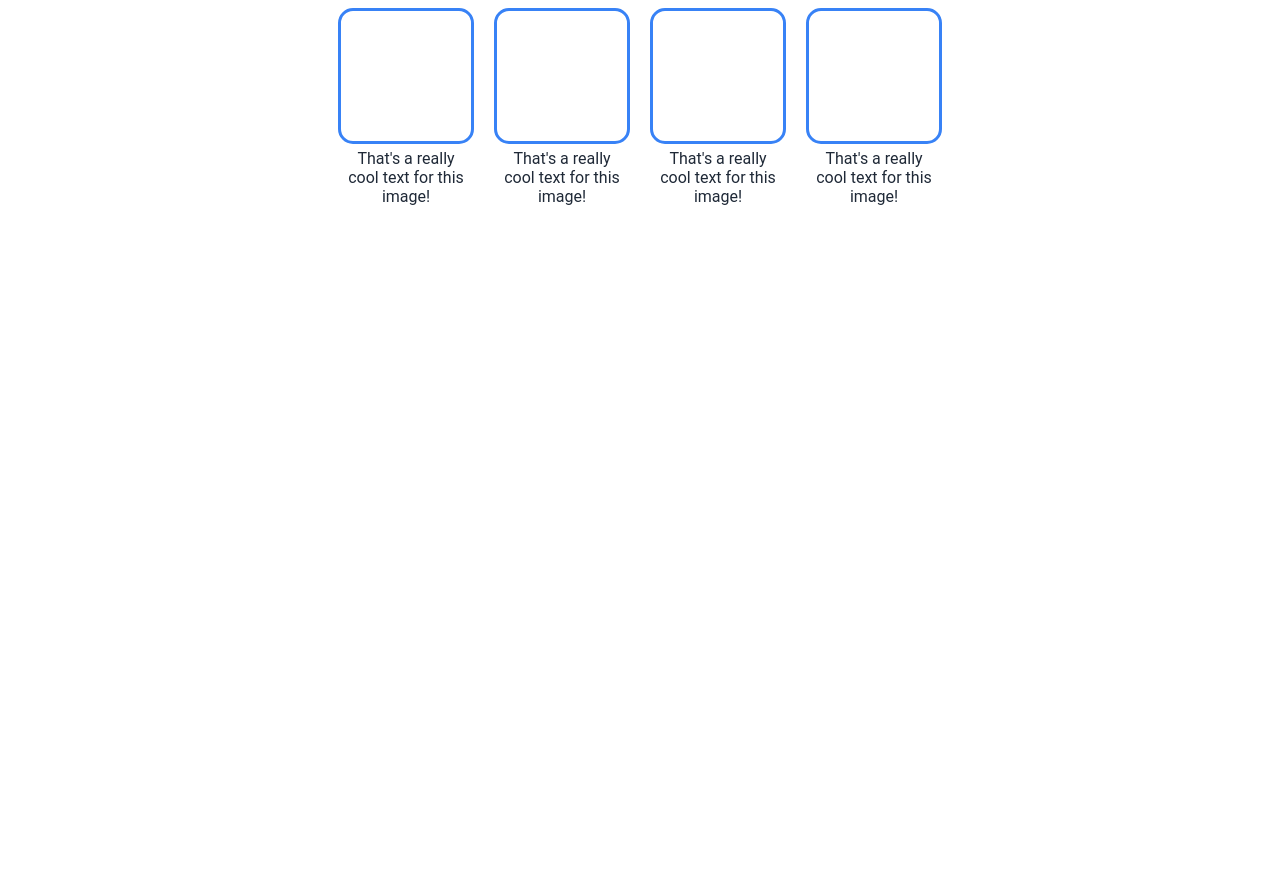
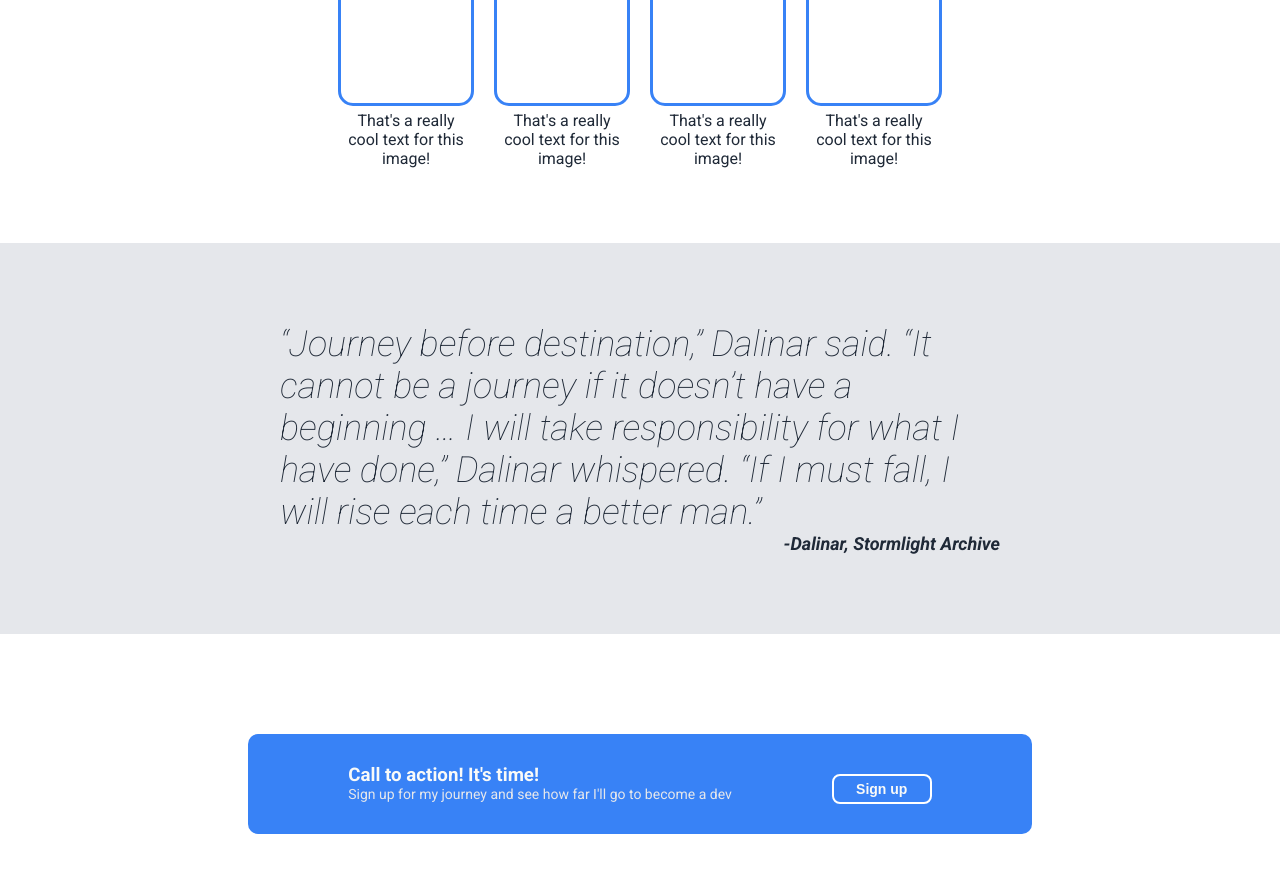
Before and after one commit to ClaytonLino1/odin-landing-page, a plain HTML site: page index.html in a window 1280 px wide. Shown: the part 596-1468 px from the top of the page. Before the commit the page ends 802 px from the top, so only its background shows below. Drawn offline with Linux system fonts and the light colour scheme.

Commit message:
Add footer and call to action sections

```diff
--- a/index.html
+++ b/index.html
@@ -5,11 +5,16 @@
     <meta charset="UTF-8">
     <meta name="viewport" content="width=device-width, initial-scale=1.0">
     <link rel="stylesheet" href="style.css">
+    <link rel="preconnect" href="https://fonts.googleapis.com">
+    <link rel="preconnect" href="https://fonts.gstatic.com" crossorigin>
+    <link href="https://fonts.googleapis.com/css2?family=Roboto:ital,wght@0,100..900;1,100..900&display=swap"
+        rel="stylesheet">
     <title>The Landing Page</title>
 </head>
 
 <body>
     <div class="hero">
+        <div class="hero-container">
             <header>
                 <div class="logo">
                     Header Logo
@@ -29,6 +34,7 @@
                 </div>
                 <div class="img">
                     this is a placeholder for a img
+                </div>
             </div>
         </div>
     </div>
@@ -78,6 +84,29 @@
             </div>
         </div>
     </div>
+    <div class="quote-section">
+        <div>
+            <p class="quote">
+                “Journey before destination,” Dalinar said. “It cannot be a journey if it doesn’t have a beginning … I
+                will take responsibility for what I have done,” Dalinar whispered. “If I must fall, I will rise each
+                time a better man.”
+            </p>
+            <p class="quote-author">-Dalinar, Stormlight Archive</p>
+        </div>
+    </div>
+
+    <div class="call-section">
+        <div class="call">
+            <div class="call-container">
+                <div class="call-text">
+                    <h3>Call to action! It's time!</h3>
+                    <p class="call-paragraph">Sign up for my journey and see how far I'll go to become a dev</p>
+                </div>
+                <div>
+                    <button class="call-button">Sign up</button>
+                </div>
+            </div>
+        </div>
     </div>
 </body>
 
--- a/style.css
+++ b/style.css
@@ -44,15 +44,17 @@ header {
 
 .hero {
      background-color: #1F2937;
-     padding: 15px 450px 100px 450px;
+     padding: 15px 45px 90px 45px;
      display: flex;
      flex-direction: column;
 }
 
 .container {
+    margin-top: 15%;
     display: flex;
     justify-content: space-between;
     align-items: center;
+    gap: 30px;
 }
 
 .main-text {
@@ -60,7 +62,7 @@ header {
     flex-direction: column;
     flex: auto;
     flex-wrap: wrap;
-    max-width: 300px;
+    max-width: 350px;
 }
 
 button {
@@ -69,6 +71,7 @@ button {
     padding: 5px 20px;
     border-radius: 8px;
     text-decoration: none;
+    font-weight: bold;
     border: none;
     background-color: #3882F6;
     font-size: 14px;
@@ -137,7 +140,7 @@ h2 {
     color: #1F2937;
     font-size: 36px;
     font-style: italic;
-    font-weight:lighter
+    font-weight: lighter;
     max-width: 720px;
     display: flex;
     flex: wrap;
@@ -152,3 +155,52 @@ h2 {
     font-weight: bold;
     color: #1F2937;
 }
+
+.hero-container {
+    margin: 0 auto;
+}
+
+.call-section {
+    display: flex;
+    padding: 100px;
+    justify-content: center;
+    align-items: center;
+
+}
+
+.call-container {
+    background-color: #3882F6;
+    padding: 30px 100px;
+    border-radius: 10px;
+
+    display: flex;
+    justify-content: space-bet;
+    gap: 100px;
+}
+
+h3 {
+    margin: 0;
+    color: #F9FAF8;
+    font-weight: bold;
+}
+
+.call-button {
+    border: 2px solid white;
+    min-width: 100px;
+}
+
+.call-paragraph {
+    font-size: 14px;
+    color: #E5E7EB;
+}
+
+.footer {
+    background-color: #1F2937;
+    display: flex;
+    justify-content: center;
+    align-items: center;
+    padding: 25px;
+    font-size: 14px;
+    color: #E5E7EB;
+    font-style: italic;
+}
```
Lines whose indentation alone changed are shown as unchanged.
